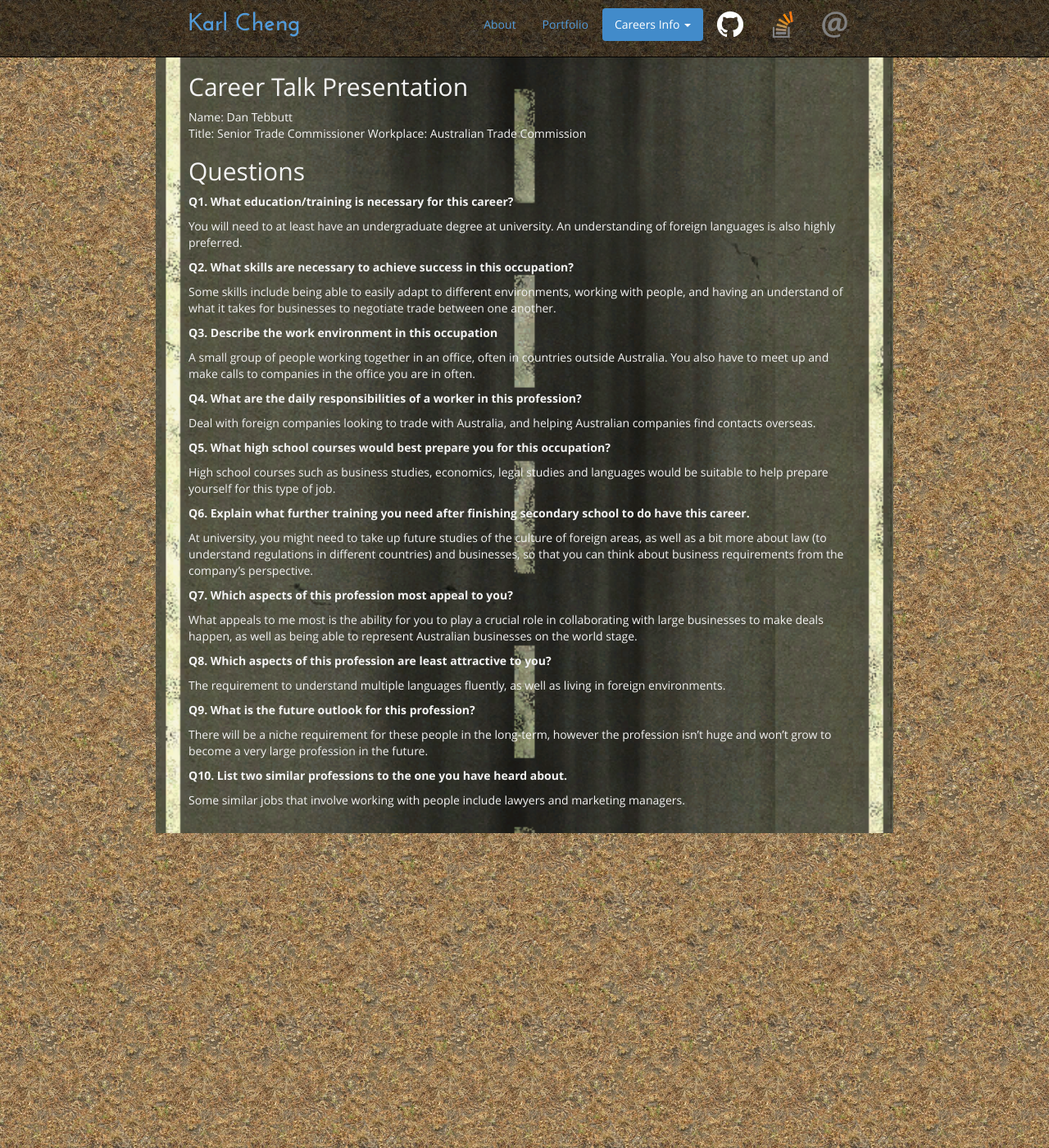
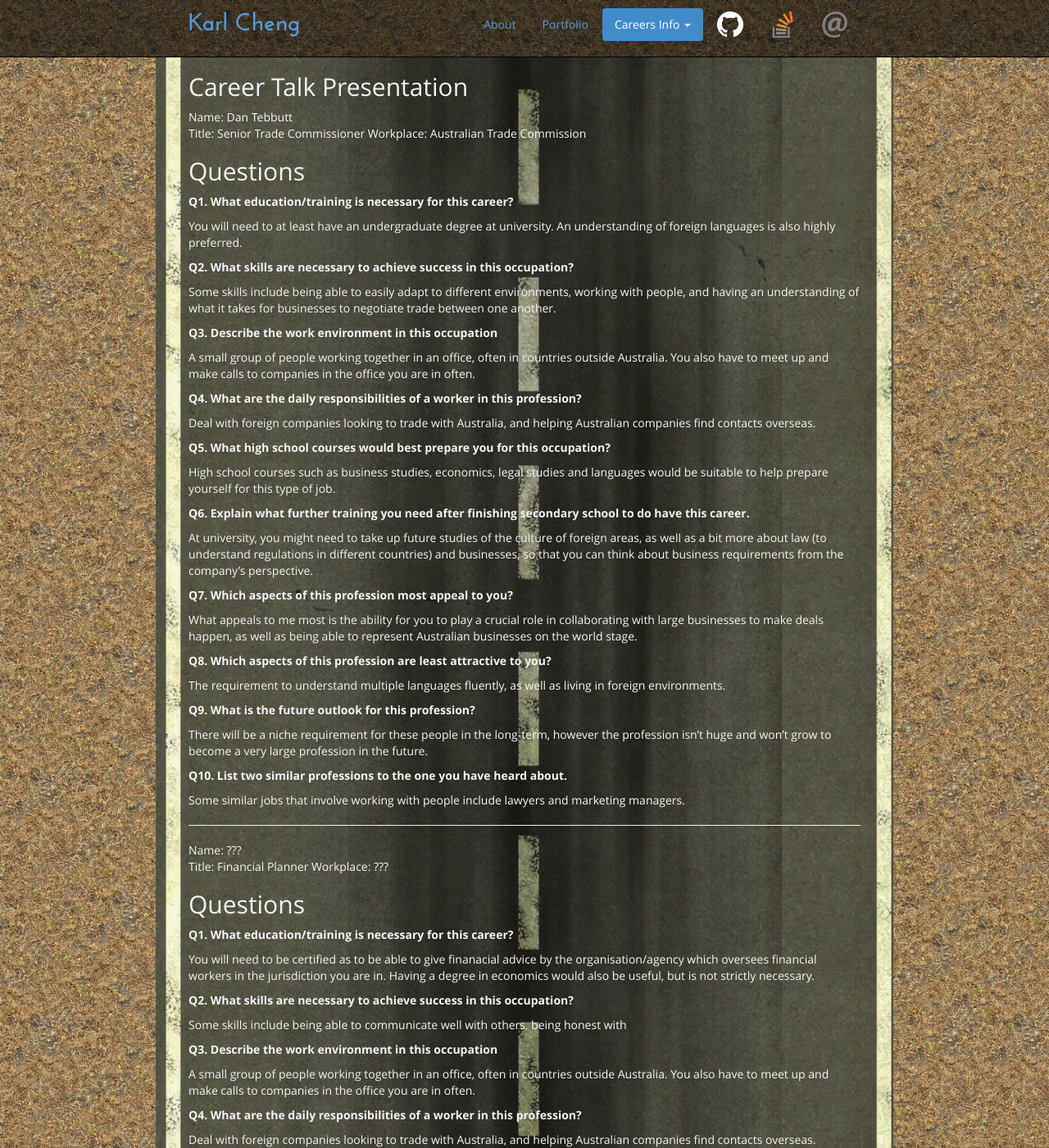
Before and after one commit to Qantas94Heavy/qantas94heavy.github.io, a Jekyll site: the page built from careertalks.md, in a window 1280 px wide and 1400 px high. Shown: the whole window at 82% size. Built offline with Jekyll 4.4.1, drawn with Linux system fonts in a browser that asks for light colours; some of the changed text lies outside the part shown.

Commit message:
Add current career talks descriptions

```diff
--- a/careertalks.md
+++ b/careertalks.md
@@ -16,7 +16,7 @@ You will need to at least have an undergraduate degree at university. An underst
 
 **Q2. What skills are necessary to achieve success in this occupation?**
 
-Some skills include being able to easily adapt to different environments, working with people, and having an understand of what it takes for businesses to negotiate trade between one another.
+Some skills include being able to easily adapt to different environments, working with people, and having an understanding of what it takes for businesses to negotiate trade between one another.
 
 **Q3. Describe the work environment in this occupation**
 
@@ -49,3 +49,51 @@ There will be a niche requirement for these people in the long-term, however the
 **Q10. List two similar professions to the one you have heard about.**
 
 Some similar jobs that involve working with people include lawyers and marketing managers.
+
+---
+
+Name: ???
+Title: Financial Planner
+Workplace: ???
+
+## Questions
+
+**Q1. What education/training is necessary for this career?**
+
+You will need to be certified as to be able to give finanacial advice by the organisation/agency which oversees financial workers in the jurisdiction you are in. Having a degree in economics would also be useful, but is not strictly necessary.
+
+**Q2. What skills are necessary to achieve success in this occupation?**
+
+Some skills include being able to communicate well with others, being honest with
+
+**Q3. Describe the work environment in this occupation**
+
+A small group of people working together in an office, often in countries outside Australia. You also have to meet up and make calls to companies in the office you are in often.
+
+**Q4. What are the daily responsibilities of a worker in this profession?**
+
+Deal with foreign companies looking to trade with Australia, and helping Australian companies find contacts overseas.
+
+**Q5. What high school courses would best prepare you for this occupation?**
+
+High school courses such as business studies, economics, mathematics and English would be best suited towards a career path as a financial planner.
+
+**Q6. Explain what further training you need after finishing secondary school to do have this career.**
+
+At university, you might need to take up future studies of the culture of foreign areas, as well as a bit more about law (to understand regulations in different countries) and businesses, so that you can think about business requirements from the company's perspective.
+
+**Q7. Which aspects of this profession most appeal to you?**
+
+What appeals to me most is the ability for you to play a crucial role in collaborating with large businesses to make deals happen, as well as being able to represent Australian businesses on the world stage.
+
+**Q8. Which aspects of this profession are least attractive to you?**
+
+The requirement to understand multiple languages fluently, as well as living in foreign environments.
+
+**Q9. What is the future outlook for this profession?**
+
+There will be a niche requirement for these people in the long-term, however the profession isn't huge and won't grow to become a very large profession in the future.
+
+**Q10. List two similar professions to the one you have heard about.**
+
+Some similar jobs that involve working with people include lawyers and marketing managers.
```
